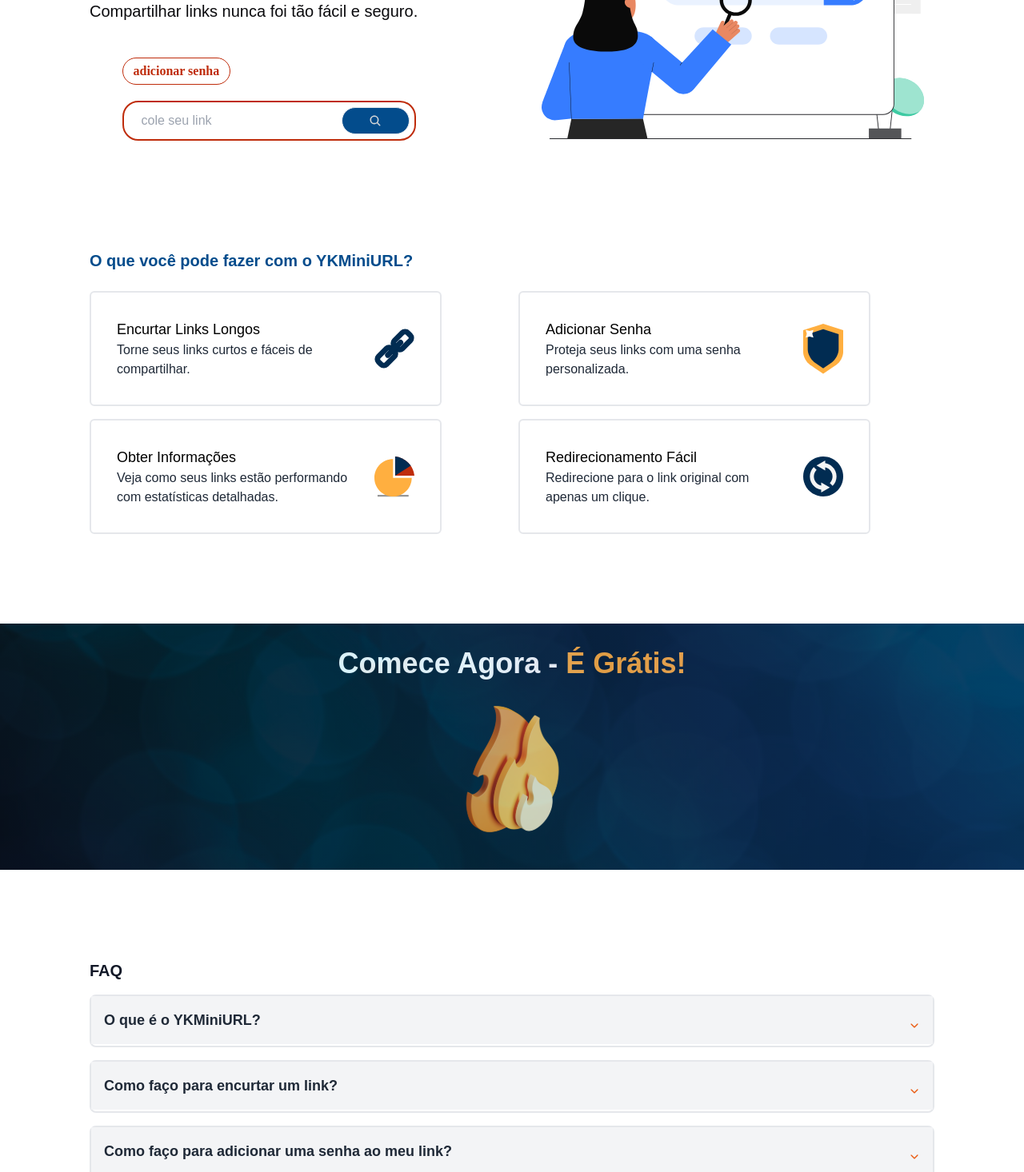
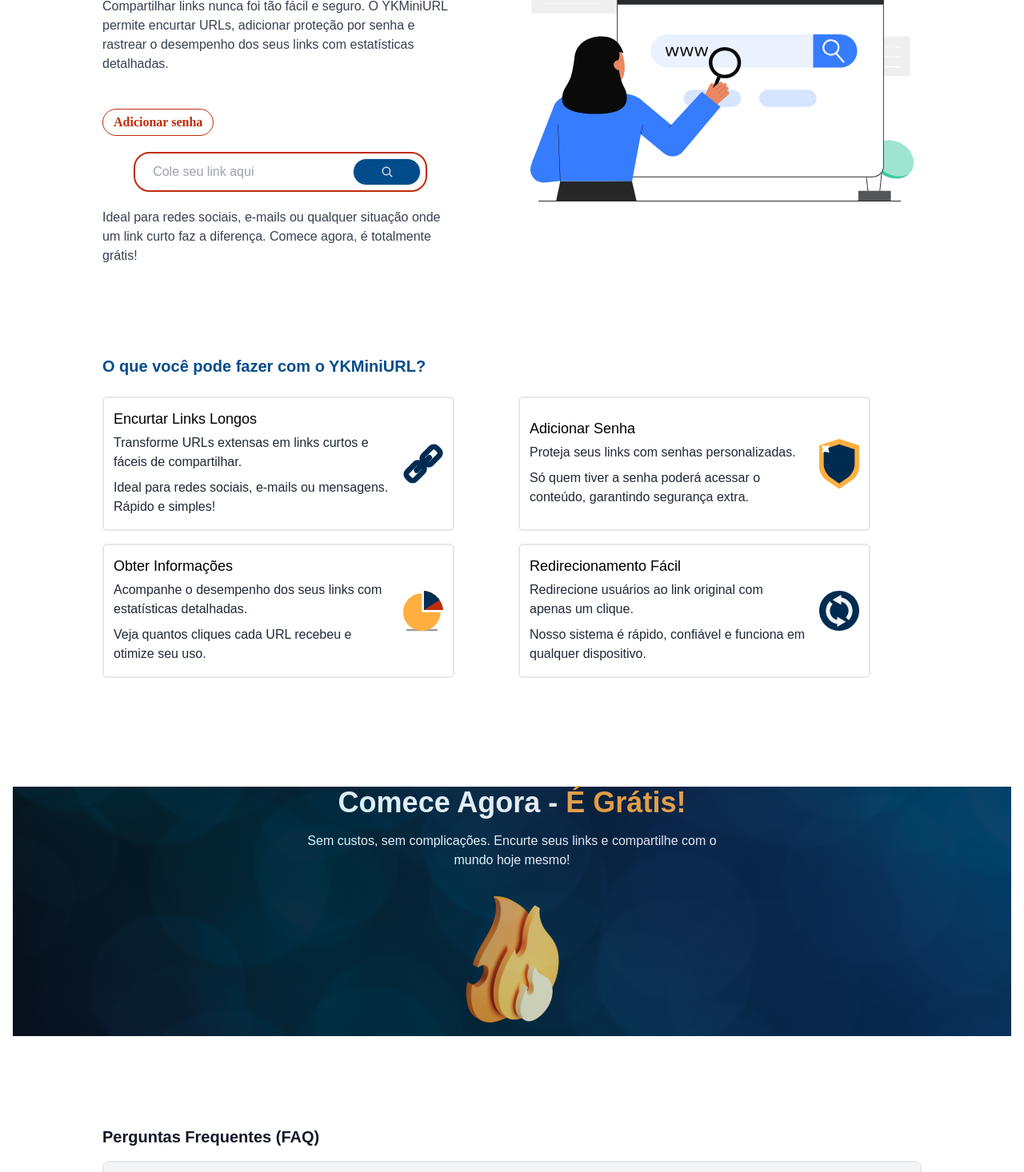
Before and after one commit to Dannick10/frontend-ykminiurl, a Next.js app: page / in a window 1280 px wide. Shown: the part 240-1706 px from the top of the page at 80% size. Built offline with nearby package versions, Linux system fonts and the light colour scheme.

Commit message:
feat/best pratice better components

```diff
--- a/src/app/page.tsx
+++ b/src/app/page.tsx
@@ -7,7 +7,6 @@
 import Inputs from "@/components/Inputs";
 import { MdOutlineVisibility, MdVisibilityOff } from "react-icons/md";
 import { motion } from "framer-motion";
-
 import { IoSearch } from "react-icons/io5";
 import { copyToClipboard } from "@/utils/copyBoard";
 import Cards from "@/components/Cards";
@@ -15,7 +14,7 @@
 import Loading from "./loading";
 import AdComponent from "@/components/adsense";
 
-export default function Home() {
+const Home = () => {
   const {
     viewPassword,
     handleVisibilityPassword,
@@ -32,58 +31,65 @@
     shortUrl,
     Setpassword,
     Setmsg,
-    setMessage
+    setMessage,
   } = useShortLink();
 
   const FAQdata = [
     {
       title: "O que é o YKMiniURL?",
-      subtitle: "é uma ferramenta online gratuita que permite transformar links longos em URLs curtas, fáceis de compartilhar e gerenciar. Além de encurtar links, o YKMiniURL oferece a opção de adicionar senhas aos links encurtados e informações detalhadas sobre o desempenho dos links."
+      subtitle:
+        "O YKMiniURL é uma ferramenta online gratuita que transforma links longos em URLs curtas, fáceis de compartilhar e gerenciar. Você pode adicionar senhas para proteger seus links e obter informações detalhadas sobre o desempenho deles, como cliques e acessos.",
     },
     {
       title: "Como faço para encurtar um link?",
-      subtitle: "Para encurtar um link, basta colar o link longo na caixa de texto e clicar em 'Encurtar'."
+      subtitle:
+        "É simples! Cole o link longo na caixa de texto, clique em 'Encurtar' e pronto. Você receberá uma URL curta que pode compartilhar onde quiser.",
     },
     {
-      title: "Como faço para adicionar uma senha ao meu link?",
-      subtitle: "Para adicionar uma senha ao seu link, basta clicar no botão 'Adicionar senha' e digitar a senha desejada."
+      title: "Como adicionar uma senha ao meu link?",
+      subtitle:
+        "Clique em 'Adicionar senha', digite a senha desejada e confirme. Só quem tiver a senha poderá acessar o link encurtado.",
     },
     {
-      title: "Como posso ter informações sobre o meu link?",
-      subtitle: "Para obter informações sobre o seu link, basta ir a página 'informações' e copiar seu link encurtado, digitar a senha, se houver."
-    }
-  ]
+      title: "Como obter informações sobre meu link?",
+      subtitle:
+        "Vá até a página 'Informações', cole seu link encurtado, digite a senha (se houver) e veja estatísticas detalhadas.",
+    },
+  ];
 
   return (
-    <section className="flex flex-col gap-28 px-30 py-20">
+    <section className="flex flex-col gap-28 px-4 md:px-30 py-20">
       {msg.status && (
         <Alert
           title={msg.title}
           subtitle={msg.subtitle}
           colors={msg.color}
-          handleCloseMsg={() => Setmsg({
+          handleCloseMsg={() =>
+            Setmsg({
               title: "",
               subtitle: "",
               color: "green",
               status: false,
-          })}
+            })
+          }
         />
       )}
 
-      {loading && (
-        <Loading/>
-      )}
-      <aside className="flex flex-col-reverse lg:flex-row gap-2 justify-between px-28 items-center md:gap-10 lg:gap-20">
-        <div className="flex flex-col justify-center items-center gap-2 ">
-          <div className="space-y-2 text-center lg:text-left px-8 md:px-0">
-            <h1 className="text-3xl md:text-4xl max-w-[448px] text-[rgb(3,76,140)] font-bold ">
+      {loading && <Loading />}
+
+      <aside className="flex flex-col-reverse lg:flex-row gap-2 justify-between px-4 md:px-28 items-center md:gap-10 lg:gap-20">
+        <div className="flex flex-col justify-center items-center gap-2">
+          <div className="space-y-4 text-center lg:text-left  max-w-[450px]">
+            <h1 className="text-2xl md:text-3xl max-w-[448px] text-[rgb(3,76,140)] font-bold">
               Transforme links longos em URLs curtas e seguras em segundos!
             </h1>
-            <p className="font-light text-lg md:text-xl text-[#0A0A0D] font-sora">
-             Compartilhar links nunca foi tão fácil e seguro.
+            <p className="font-light text-base text-gray-700 text-left font-sora">
+              Compartilhar links nunca foi tão fácil e seguro. O YKMiniURL
+              permite encurtar URLs, adicionar proteção por senha e rastrear o
+              desempenho dos seus links com estatísticas detalhadas.
             </p>
           </div>
-          <div className="flex flex-col justify-center items-center  gap-5  mt-9 ">
+          <div className="flex flex-col justify-center items-center gap-5 mt-9 w-full max-w-md">
             <div className="flex-1 w-full">
               <motion.button
                 whileHover={{
@@ -92,14 +98,13 @@
                   boxShadow: "1px 1px 10px #BF2C0B",
                   scale: [1, 1.2, 1],
                 }}
-                whileTap={{
-                  scale: [1, 0.8, 1],
-                }}
+                whileTap={{ scale: [1, 0.8, 1] }}
                 transition={{ duration: 0.5 }}
-                className="flex  justify-center items-center px-[13px] py-1 rounded-[24px] border-[1px] border-[#BF2C0B] text-[#BF2C0B]"
+                className="flex justify-center items-center px-[13px] py-1 rounded-[24px] border-[1px] border-[#BF2C0B] text-[#BF2C0B]"
                 onClick={handleVisibilityPassword}
+                aria-label="Adicionar senha ao link"
               >
-                adicionar senha
+                Adicionar senha
               </motion.button>
             </div>
             {viewPassword && (
@@ -107,13 +112,18 @@
                 value={password}
                 onChange={(e) => Setpassword(e.target.value)}
                 type={changeVisiblity}
-                placehold="digite sua senha"
+                placehold="Digite sua senha"
               >
                 <button
-                  className="w-[20%] right-0 top-0 flex justify-center items-center px-[13px] py-1 rounded-[24px] border-[1px]  text-[#BF2C0B] cursor-pointer"
+                  className="w-[20%] right-0 top-0 flex justify-center items-center px-[13px] py-1 rounded-[24px] border-[1px] text-[#BF2C0B] cursor-pointer"
                   onClick={handleChangeVisibility}
+                  aria-label={
+                    changeVisiblity === "text"
+                      ? "Ocultar senha"
+                      : "Mostrar senha"
+                  }
                 >
-                  {changeVisiblity == "text" ? (
+                  {changeVisiblity === "text" ? (
                     <MdOutlineVisibility />
                   ) : (
                     <MdVisibilityOff />
@@ -122,26 +132,43 @@
               </Inputs>
             )}
 
-            <Inputs value={url} onChange={(e) => Seturl(e.target.value)} placehold="cole seu link">
+            <Inputs
+              value={url}
+              onChange={(e) => Seturl(e.target.value)}
+              placehold="Cole seu link aqui"
+            >
               <motion.button
                 whileHover={{ scale: 1.1 }}
                 whileTap={{ scale: 0.9 }}
                 className="w-[30%] right-0 top-0 flex justify-center items-center px-[13px] py-1 rounded-[24px] border-[1px] bg-[#034C8C] text-[#D7D7D7]"
                 onClick={createShortLink}
+                aria-label="Encurtar o link inserido"
               >
                 <IoSearch />
               </motion.button>
             </Inputs>
+
+            <p className="text-base text-gray-700">
+              Ideal para redes sociais, e-mails ou qualquer situação onde um
+              link curto faz a diferença. Comece agora, é totalmente grátis!
+            </p>
           </div>
           {shortUrl && (
             <div className="mt-4 flex justify-center items-center flex-col gap-4">
-              <button className="font-sora font-bold text-sm text-[#D7D7D7] bg-[#034C8C] p-2 rounded-full"
-              onClick={() =>
-                {
-                  setMessage("sucesso","Link copiado com sucesso","green",true)
-                  copyToClipboard(`https://ykminiurl.vercel.app/redirect?link=${shortUrl.shortUrl}`)
-                }
-              }
+              <button
+                className="font-sora font-bold text-sm text-[#D7D7D7] bg-[#034C8C] p-2 rounded-full"
+                onClick={() => {
+                  setMessage(
+                    "sucesso",
+                    "Link copiado com sucesso",
+                    "green",
+                    true
+                  );
+                  copyToClipboard(
+                    `https://ykminiurl.vercel.app/redirect?link=${shortUrl.shortUrl}`
+                  );
+                }}
+                aria-label="Copiar link encurtado"
               >
                 Seu Link está pronto para ser copiado
               </button>
@@ -152,30 +179,53 @@
           )}
         </div>
         <div className="relative w-[300px] h-[300px] md:w-[504px] md:h-[300px]">
-          <Image src={woman} alt="woman" fill style={{ objectFit: "contain" }} />
+          <Image
+            src={woman}
+            alt="Ilustração de uma mulher representando o YKMiniURL"
+            fill
+            style={{ objectFit: "contain" }}
+          />
         </div>
       </aside>
-      <section className="px-12 md:px-28 flex flex-col  gap-6">
-      <AdComponent/>
-          <h3 className="text-xl text-[rgb(3,76,140)] font-bold">O que você pode fazer com o YKMiniURL?</h3>
-          <div className="grid grid-cols-1 md:grid-cols-2 justify-center gap-4 ">
-            <Cards/>
+
+      <section className="px-12 md:px-28 flex flex-col gap-6">
+        <h2 className="text-xl text-[rgb(3,76,140)] font-bold">
+          O que você pode fazer com o YKMiniURL?
+        </h2>
+        <div className="grid grid-cols-1 md:grid-cols-2 justify-center gap-4">
+          <Cards />
         </div>
+        <AdComponent />
       </section>
 
-      <section className="flex flex-col justify-center items-center gap-4 min-h-[308px] bg-gradient-to-r  from-[#010A11] to-[#012C52] relative">
-         <h2 className="text-3xl md:text-4xl font-bold text-white">Comece Agora - <span className="text-[#FFAF40]">É Grátis!</span></h2>
-         <Image src={"/fire.svg"} alt="fire" width={192} height={192} />
+      <section className="flex flex-col justify-center items-center gap-4 min-h-[308px] bg-gradient-to-r from-[#010A11] to-[#012C52] relative">
+        <h2 className="text-3xl md:text-4xl font-bold text-white">
+          Comece Agora - <span className="text-[#FFAF40]">É Grátis!</span>
+        </h2>
+        <p className="text-white text-center max-w-lg">
+          Sem custos, sem complicações. Encurte seus links e compartilhe com o
+          mundo hoje mesmo!
+        </p>
+        <Image src={"/fire.svg"} alt="Ícone de fogo" width={192} height={192} />
         <div className="absolute top-0 left-0 w-full h-full">
-         <Image src={"/brilh.svg"} alt="brilh" fill className="object-cover" />
+          <Image
+            src={"/brilh.svg"}
+            alt="Fundo brilhante decorativo"
+            fill
+            className="object-cover"
+          />
         </div>
       </section>
 
       <section className="px-10 md:px-28 flex flex-col gap-4">
-          <p className="text-xl font-bold text-gray-900">FAQ</p>
+        <h2 className="text-xl font-bold text-gray-900">
+          Perguntas Frequentes (FAQ)
+        </h2>
         <Arcodion dataBase={FAQdata} />
-      </section>
         <AdComponent />
       </section>
+    </section>
   );
-}
+};
+
+export default Home
--- a/src/components/Cards.tsx
+++ b/src/components/Cards.tsx
@@ -1,49 +1,64 @@
-import React from 'react'
-import Image from 'next/image'
+import React from "react";
+import Image from "next/image";
 type cardsType = {
-    title: string,
-    description: string,
-    svg: string
-}
+  title: string;
+  description: string[];
+  svg: string;
+};
 
 const Cards = () => {
-
   const CardsDate: cardsType[] = [
     {
-            title: 'Encurtar Links Longos',
-            description: 'Torne seus links curtos e fáceis de compartilhar.',
-            svg: '/cards/iconlink.svg'
+      title: "Encurtar Links Longos",
+      description: [
+        "Transforme URLs extensas em links curtos e fáceis de compartilhar.",
+        "Ideal para redes sociais, e-mails ou mensagens. Rápido e simples!",
+      ],
+      svg: "/cards/iconlink.svg",
     },
     {
-            title: 'Adicionar Senha',
-            description: 'Proteja seus links com uma senha personalizada.',
-            svg: '/cards/iconshield.svg'
+      title: "Adicionar Senha",
+      description: ["Proteja seus links com senhas personalizadas.", "Só quem tiver a senha poderá acessar o conteúdo, garantindo segurança extra."],
+      svg: "/cards/iconshield.svg",
     },
     {
-            title: 'Obter Informações',
-            description: 'Veja como seus links estão performando com estatísticas detalhadas.',
-            svg: '/cards/iconinfo.svg'
+      title: "Obter Informações",
+      description: [
+        "Acompanhe o desempenho dos seus links com estatísticas detalhadas.",
+        "Veja quantos cliques cada URL recebeu e otimize seu uso.",
+      ],
+      svg: "/cards/iconinfo.svg",
     },
     {
-            title: ' Redirecionamento Fácil',
-            description: 'Redirecione para o link original com apenas um clique.',
-            svg: '/cards/iconrefresh.svg'
+      title: " Redirecionamento Fácil",
+      description: [
+        "Redirecione usuários ao link original com apenas um clique.",
+        "Nosso sistema é rápido, confiável e funciona em qualquer dispositivo.",
+      ],
+      svg: "/cards/iconrefresh.svg",
     },
-    ]
+  ];
 
   return (
     <>
       {CardsDate.map((card, i) => (
-    <div className='border-2 border-gray-200 rounded-md max-w-[440px] flex flex-col-reverse items-center  lg:flex-row gap-4 p-6 md:p-8' key={i}>
+        <div
+          className="border-2 border-gray-200 rounded-md max-w-[440px] flex flex-col-reverse items-center  lg:flex-row gap-4 p-6 md:p-3"
+          key={i}
+        >
           <div>
-            <h4 className='text-lg'>{card.title}</h4>
-            <p className='text-gray-800'>{card.description}</p>
+            <h3 className="text-lg">{card.title}</h3>
+            {card.description.map((text, index) => (
+              <p className="text-gray-800 py-1" key={index}>
+                {text}
+              </p>
+            ))}
           </div>
-        <Image src={card.svg} width={50} height={50} alt='svg'/>
+          <Image src={card.svg} width={50} height={50} alt="svg" />
         </div>
       ))}
     </>
-  )
-}
+  );
+};
 
-export default Cards
+export default Cards;
--- a/src/components/adsense.tsx
+++ b/src/components/adsense.tsx
@@ -21,7 +21,7 @@
 
   return (
     <ins
-      className="adsbygoogle"
+      className="adsbygoogle bg-gray-100 w-full mx-auto overflow-hidden"
       style={{ display: "block", textAlign: "center" }}
       data-ad-layout="in-article"
       data-ad-format="fluid"
```
Also changed, not shown: src/app/info/page.tsx (+25 -13 lines). Lines whose indentation alone changed are shown as unchanged.
